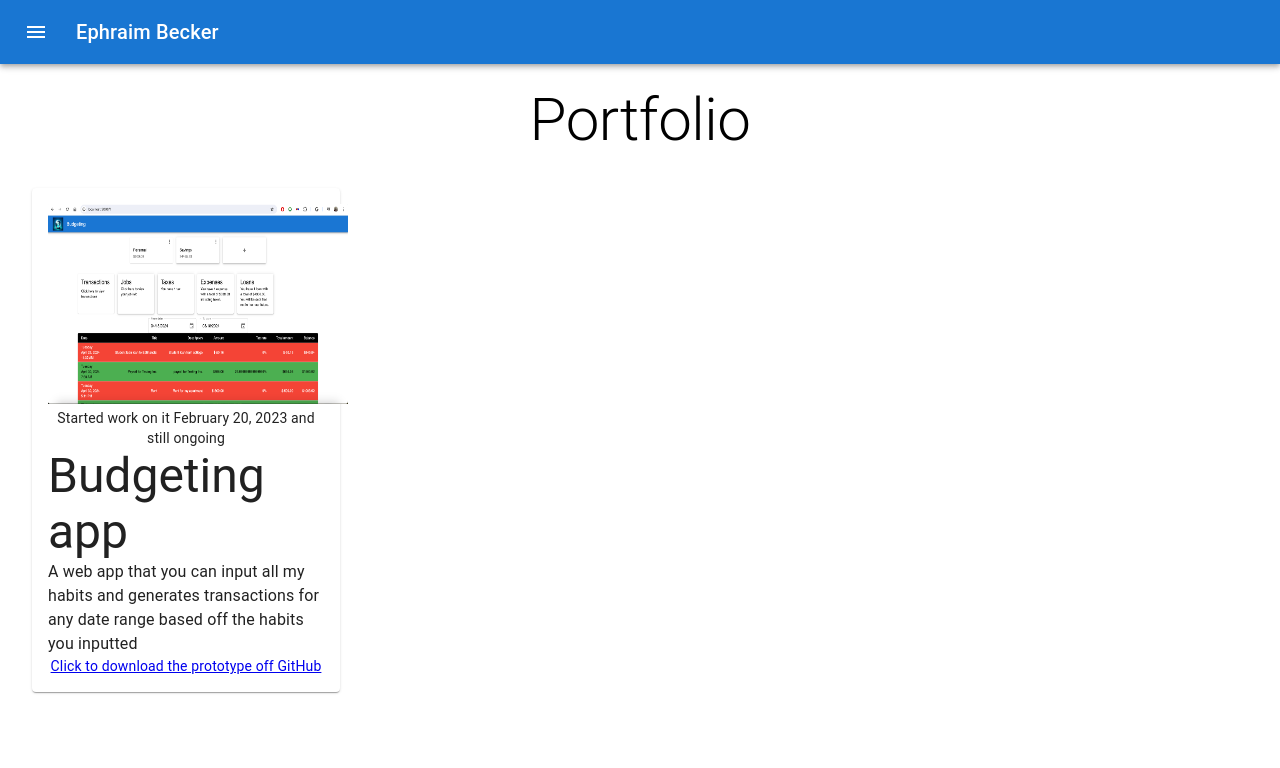
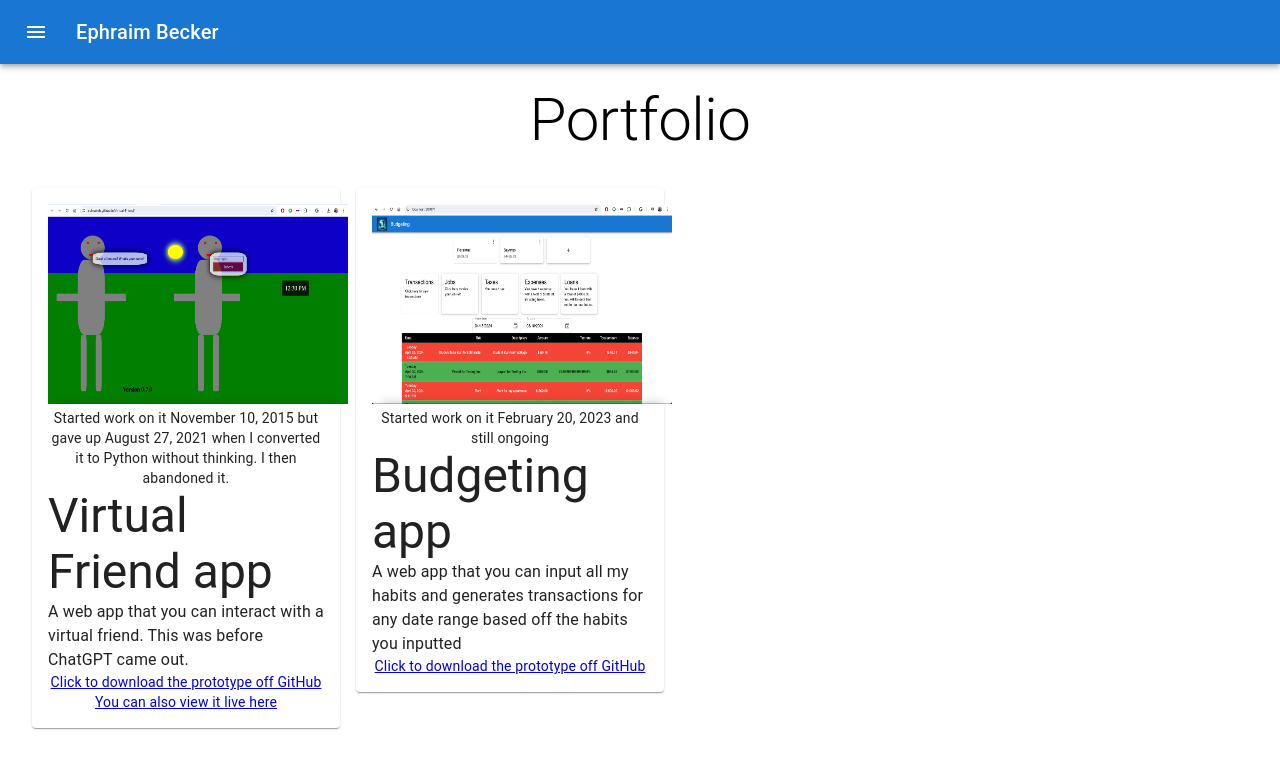
Before and after one commit to EphraimB/ephraim-becker-v2, a Next.js app: page /portfolio in a window 1280 px wide. Shown: the top 768 px of the page. Built offline with nearby package versions, Linux system fonts and the light colour scheme.

Commit message:
Updated the portfolio.

```diff
--- a/app/portfolio/page.tsx
+++ b/app/portfolio/page.tsx
@@ -13,7 +13,52 @@ export default function Portfolio() {
         Portfolio
       </Typography>
       <Grid container spacing={2} sx={{ m: 2 }}>
-        <Grid item xs={3}>
+        <Grid item xs={12} lg={3}>
+          <Paper sx={{ p: 2 }}>
+            <Image
+              src="/virtual-friend-screenshot.png"
+              alt="Virtual friend app screenshot"
+              width={300}
+              height={200}
+            />
+            <Typography
+              variant="body2"
+              component="p"
+              sx={{ textAlign: "center" }}
+            >
+              Started work on it {dayjs("2015-11-10").format("MMMM DD, YYYY")}{" "}
+              but gave up {dayjs("2021-08-27").format("MMMM DD, YYYY")} when I
+              converted it to Python without thinking. I then abandoned it.
+            </Typography>
+            <Typography variant="h3" component="h3">
+              Virtual Friend app
+            </Typography>
+            <Typography variant="body1" component="h4">
+              A web app that you can interact with a virtual friend. This was
+              before ChatGPT came out.
+            </Typography>
+            <Typography
+              variant="body2"
+              component="p"
+              sx={{ textAlign: "center" }}
+            >
+              <Link
+                href="https://github.com/EphraimB/Virtual-Friend"
+                target="_blank"
+              >
+                Click to download the prototype off GitHub
+              </Link>
+              <br />
+              <Link
+                href="https://ephraimb.github.io/Virtual-Friend/"
+                target="_blank"
+              >
+                You can also view it live here
+              </Link>
+            </Typography>
+          </Paper>
+        </Grid>
+        <Grid item xs={12} lg={3}>
           <Paper sx={{ p: 2 }}>
             <Image
               src="/budgeting-screenshot.png"
```
Also changed, not shown: public/virtual-friend-screenshot.png (added).
